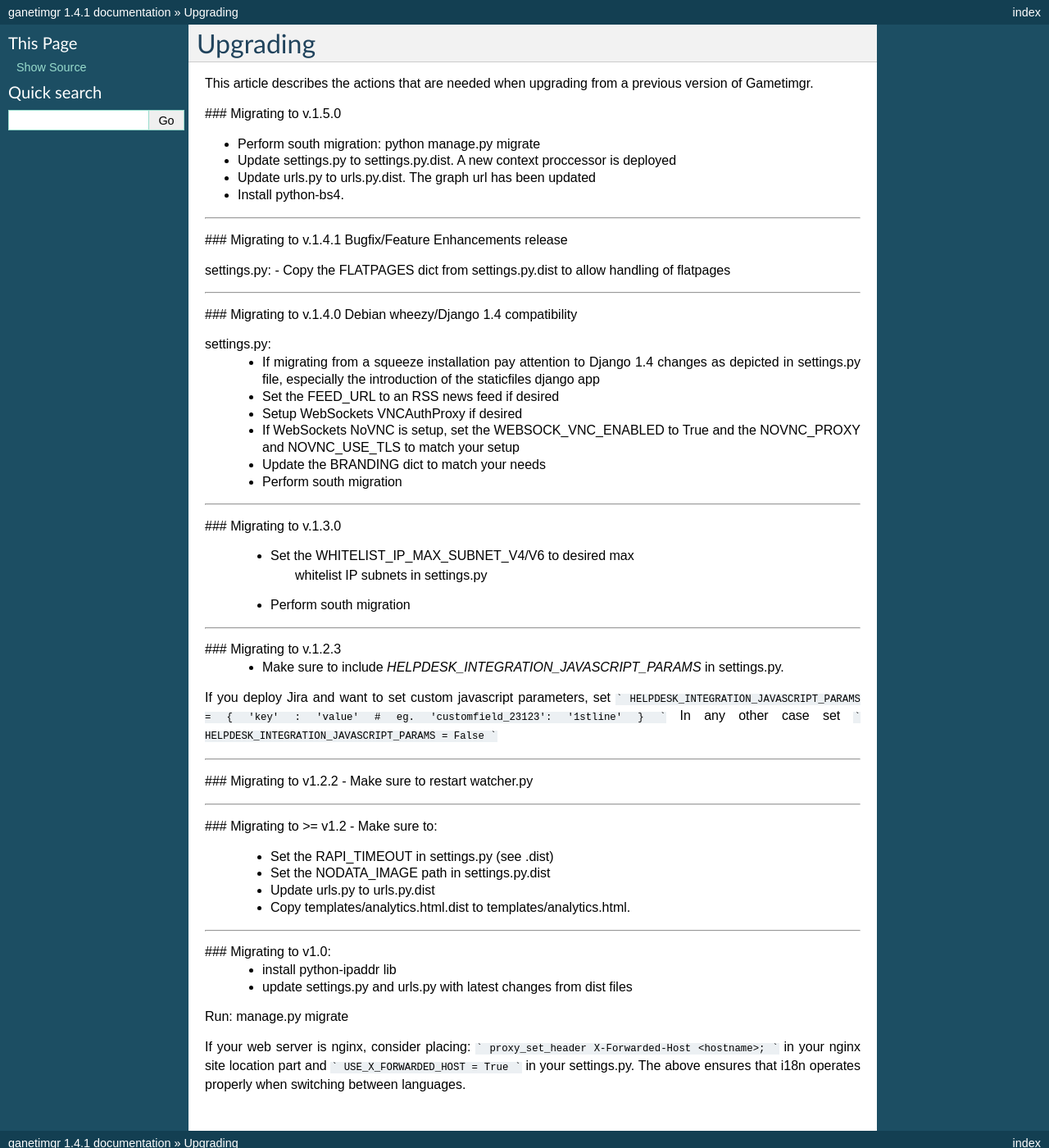
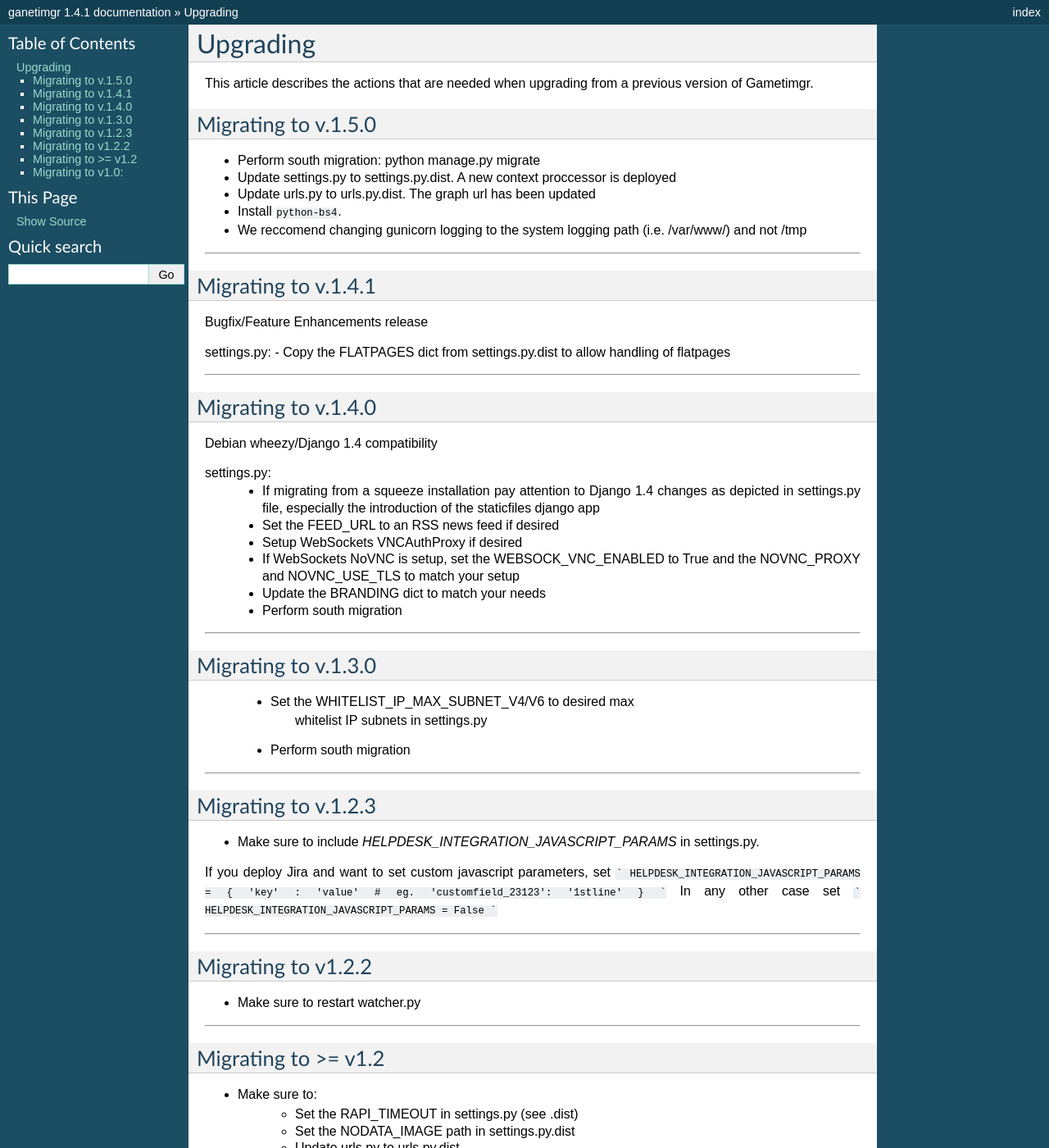
Before and after one commit to grnet/ganetimgr, a Sphinx documentation site: the page built from docs/source/upgrade.rst, in a window 1280 px wide and 1400 px high. Shown: the whole window at 82% size. Built offline with Sphinx 7.4.7, drawn with Linux system fonts in a browser that asks for light colours.

Commit message:
Update upgrade.rst
ReStructuredText formatting

````diff
--- a/docs/source/upgrade.rst
+++ b/docs/source/upgrade.rst
@@ -1,18 +1,24 @@
+=========
 Upgrading
 =========
 
 This article describes the actions that are needed when upgrading from a previous version of Gametimgr.
 
-### Migrating to v.1.5.0
+Migrating to v.1.5.0
+--------------------
 
 - Perform south migration: python manage.py migrate
 - Update settings.py to settings.py.dist. A new context proccessor is deployed
 - Update urls.py to urls.py.dist. The graph url has been updated
-- Install python-bs4.
+- Install ``python-bs4``.
+- We reccomend changing gunicorn logging to the system logging path (i.e. /var/www/) and not /tmp
+
 
 ======================================================================
 
-### Migrating to v.1.4.1
+Migrating to v.1.4.1
+--------------------
+
 Bugfix/Feature Enhancements release
 
 settings.py:
@@ -20,7 +26,9 @@
 
 ======================================================================
 
-### Migrating to v.1.4.0
+Migrating to v.1.4.0
+--------------------
+
 Debian wheezy/Django 1.4 compatibility
 
 settings.py:
@@ -36,7 +44,8 @@
 
 ======================================================================
 
-### Migrating to v.1.3.0
+Migrating to v.1.3.0
+--------------------
 
  - Set the WHITELIST_IP_MAX_SUBNET_V4/V6 to desired max
 	whitelist IP subnets in settings.py
@@ -44,8 +53,10 @@
 
 ======================================================================
 
-### Migrating to v.1.2.3
- - Make sure to include `HELPDESK_INTEGRATION_JAVASCRIPT_PARAMS` in settings.py.
+Migrating to v.1.2.3
+--------------------
+
+- Make sure to include `HELPDESK_INTEGRATION_JAVASCRIPT_PARAMS` in settings.py.
 If you deploy Jira and want to set custom javascript parameters, set
 ```
 HELPDESK_INTEGRATION_JAVASCRIPT_PARAMS = { 'key' : 'value' # eg. 'customfield_23123': '1stline' }
@@ -57,12 +68,16 @@
 
 ======================================================================
 
-### Migrating to v1.2.2
+Migrating to v1.2.2
+--------------------
+
 - Make sure to restart watcher.py
 
 ======================================================================
 
-### Migrating to >= v1.2
+Migrating to >= v1.2
+--------------------
+
 - Make sure to:
     - Set the RAPI_TIMEOUT in settings.py (see .dist)
     - Set the NODATA_IMAGE path in settings.py.dist
@@ -71,9 +86,11 @@
 
 =====================================================================
 
-### Migrating to v1.0:
- - install python-ipaddr lib
- - update settings.py and urls.py with latest changes from dist files
+Migrating to v1.0:
+--------------------
+
+- install python-ipaddr lib
+- update settings.py and urls.py with latest changes from dist files
 Run:
 manage.py migrate
 
````
